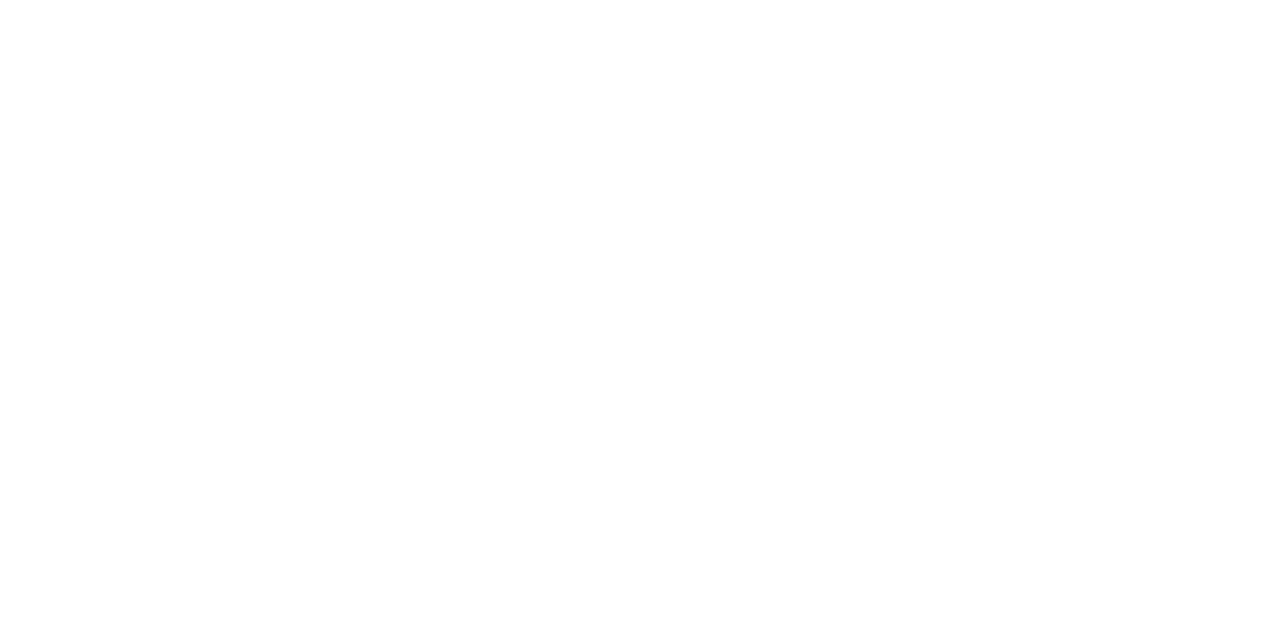
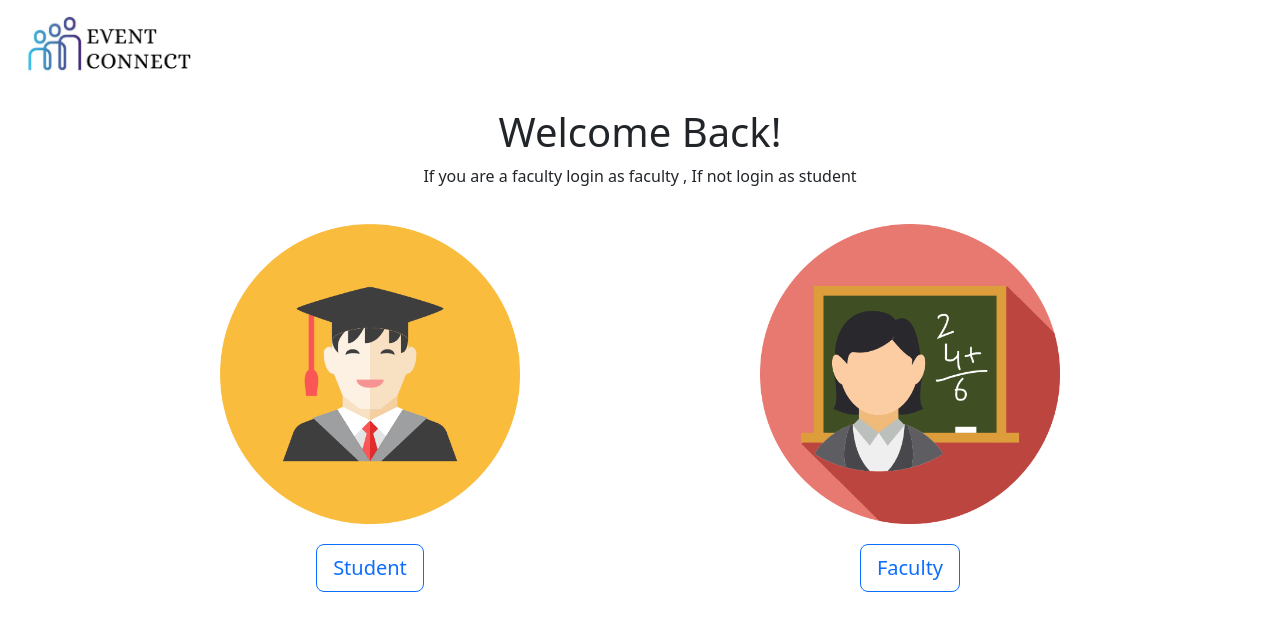
Before and after one commit to katyalkrrish/Event_upadating_system, a plain HTML site: page Main/index.html in a window 1280 px wide. Drawn offline with nearby package versions, Linux system fonts and the light colour scheme.

Commit message:
index.html 9july

```diff
--- /dev/null
+++ b/Main/index.css
@@ -0,0 +1,18 @@
+*{
+   text-align: center;
+}
+
+.images{
+    height: 300px;
+    margin: 20px;
+}
+.main{
+    display: flex;
+    justify-content: space-evenly;
+    flex-wrap: wrap;
+}
+.logo{
+    text-align: left;
+    margin-left:1rem ;
+
+}
--- a/Main/index.html
+++ b/Main/index.html
@@ -4,8 +4,41 @@
     <meta charset="UTF-8">
     <meta name="viewport" content="width=device-width, initial-scale=1.0">
     <title>Document</title>
+    <link href="https://cdn.jsdelivr.net/npm/bootstrap@5.3.3/dist/css/bootstrap.min.css" rel="stylesheet" integrity="sha384-QWTKZyjpPEjISv5WaRU9OFeRpok6YctnYmDr5pNlyT2bRjXh0JMhjY6hW+ALEwIH" crossorigin="anonymous">
+<script src="https://cdn.jsdelivr.net/npm/bootstrap@5.3.3/dist/js/bootstrap.bundle.min.js" integrity="sha384-YvpcrYf0tY3lHB60NNkmXc5s9fDVZLESaAA55NDzOxhy9GkcIdslK1eN7N6jIeHz" crossorigin="anonymous"></script>
+<link rel="stylesheet" href="index.css">
 </head>
 <body>
+    <h2 class ="logo"><img src="logo2.jpg" alt="" height="100" width="auto"></h2>
+    <h1>Welcome Back!</h1>
+
+    <p>If you are a faculty login as faculty , If not login as student</p>
+
+
+
+    <div class="main">
+
+        <div class="student_img" >
+            <label for="hey2"><img src="images1.png" class="images"  alt="error"></label>
+
+
+            <form action="studentlogin.html">
+                <button class="submit btn btn-outline-primary btn-lg" id="hey2">Student</button>
+            </form>
+    </div>
+
+    <div class="teacher_img" >
+                <label for="hey"><img src="images.png" class="images" alt="error"></label>
+    <form action="teacherlogin.html">
+        <button class="submit btn btn-outline-primary btn-lg" id="hey">Faculty</button>
+    </form>
+    </div>
+
+
+
+
+    </div>
+
 
 </body>
 </html>
```
Also changed, not shown: Main/student.html (+13 -0 lines), Main/studentlogin.html (+11 -0 lines), Main/teacherlogin.html (+11 -0 lines), Main/images.png (added), Main/images1.png (added), Main/logo.jpg (added), Main/logo2.jpg (added), Main/student.png (added).
